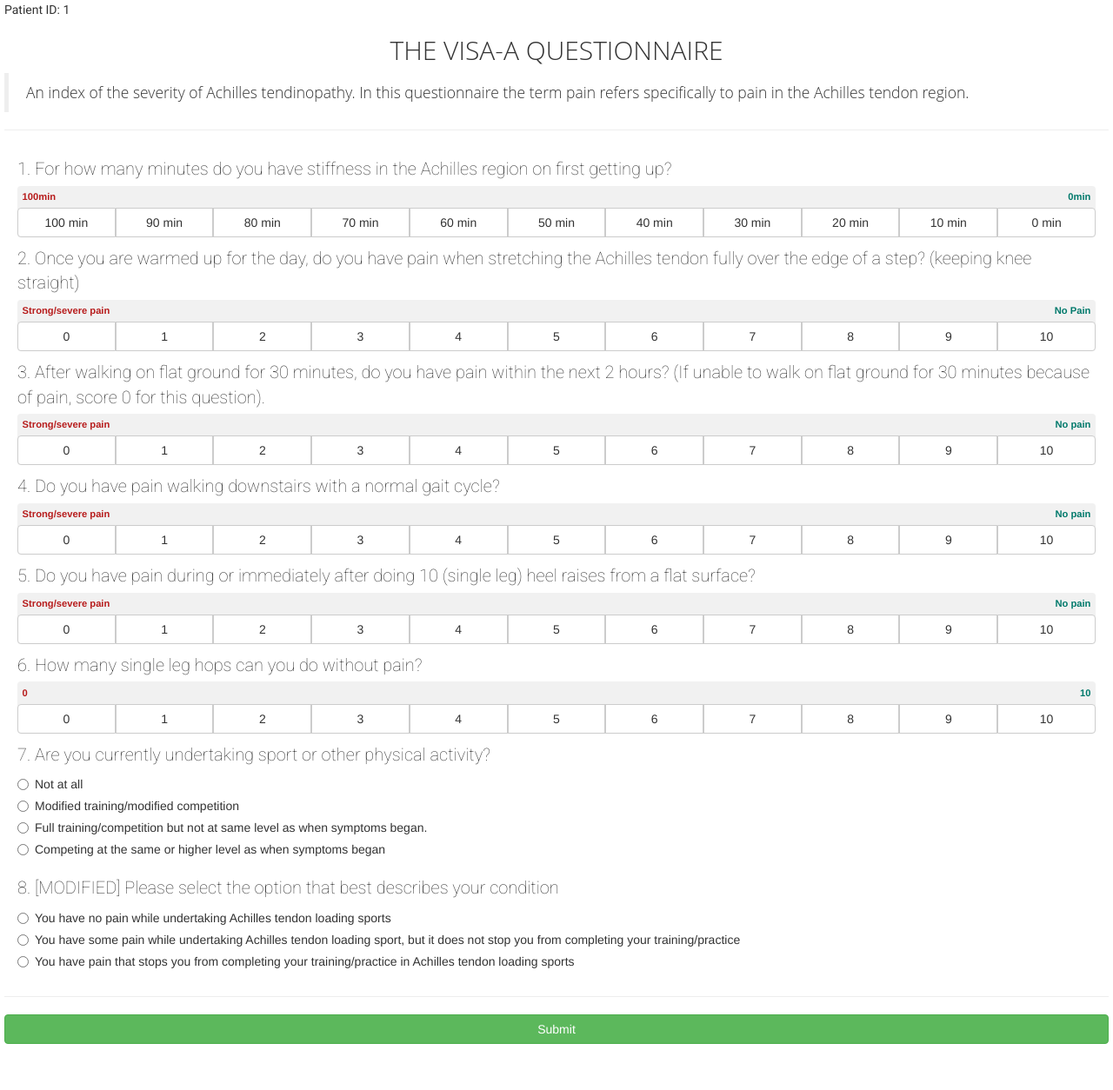
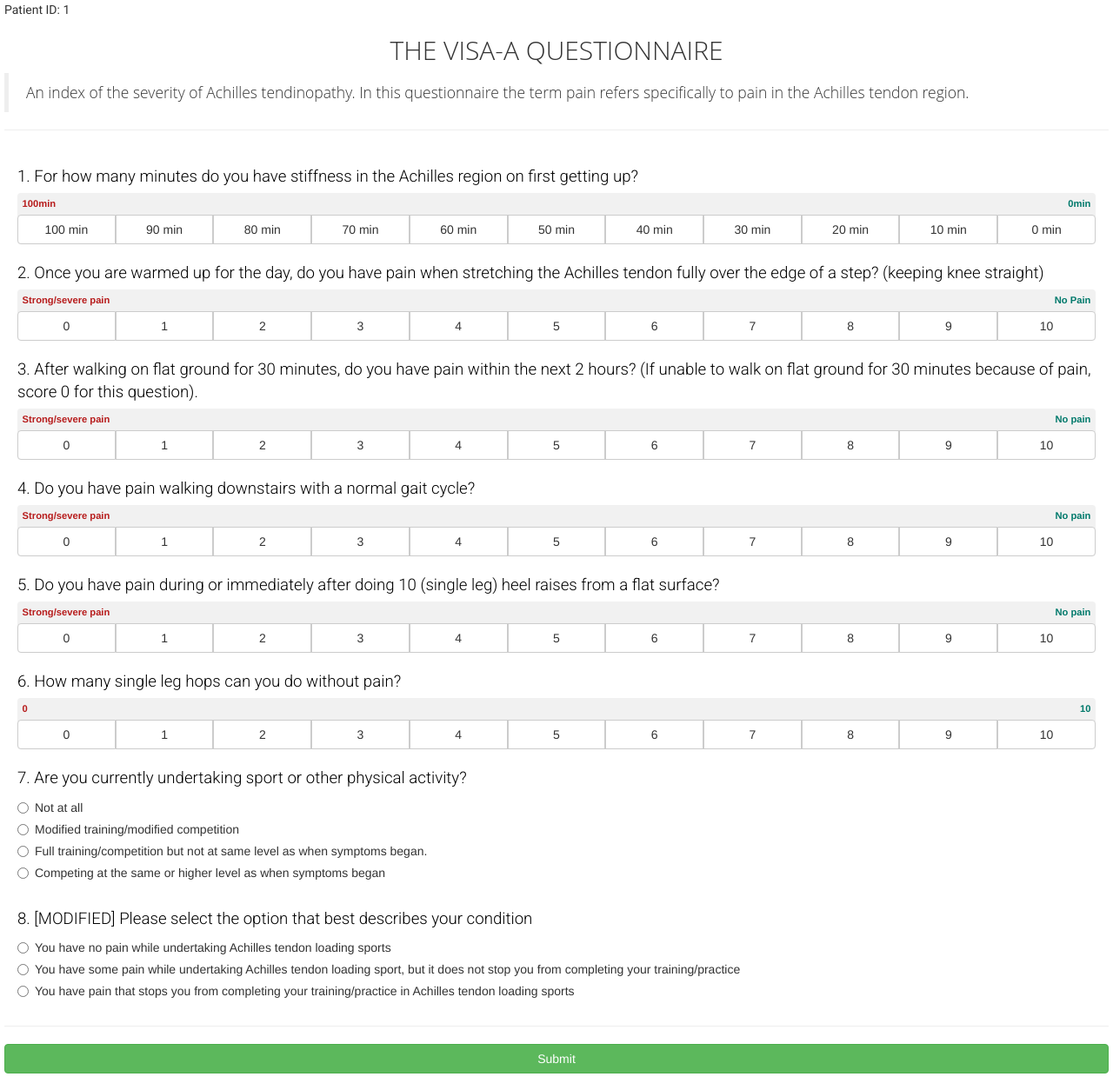
Before and after one commit to Yaoaoaoao/CISC475-675, a Django app: page /questionnaire/1/patient_id/1/ in a window 1280 px wide. Shown: the part 39-1293 px from the top of the page at 87% size. Before the commit the page ends 1240 px from the top, so only its background shows below. Run offline with Django 3.2, Linux system fonts and the light colour scheme; data comes from the database, SQL or seed files in the repository; some libraries are stand-ins or nearby versions.

Commit message:
change question label style

```diff
--- a/django/questionnaire/static/questionnaire/style.css
+++ b/django/questionnaire/static/questionnaire/style.css
@@ -5,13 +5,13 @@ body {
 
 .question-label {
     font-family: 'Roboto', sans-serif;
-    font-size: 15pt;
-    font-weight: 200;
-    color: #333;
+    font-size: 14pt;
+    font-weight: 300;
+    color: #000;
     display: block;
     clear: both;
-    padding-top: 40px;
-    margin-top: -30px;
+    padding-top: 45px;
+    margin-top: -25px;
 }
 
 .one-question-domain {
```
